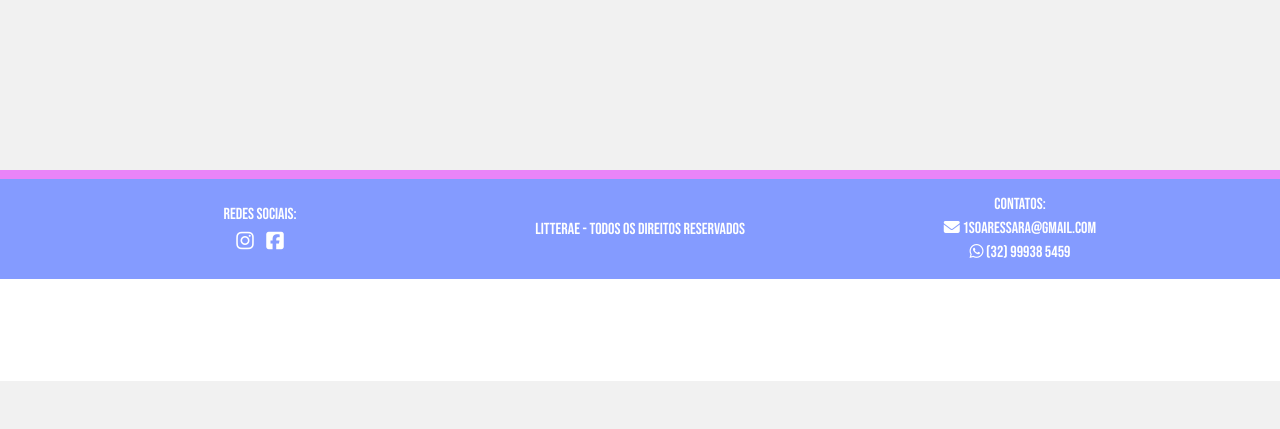
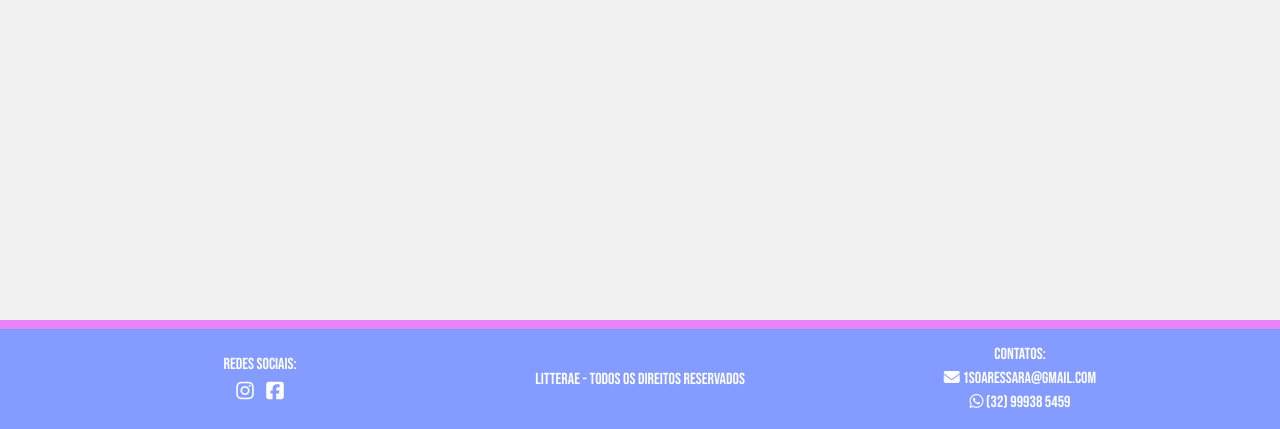
Before and after one commit to HigorTuretta/Litterae, a PHP site: page /sobreNos in a window 1280 px wide. Shown: the part 419-848 px from the top of the page. Before the commit the page ends 800 px from the top, so only its background shows below. Run offline with PHP 8.4, Linux system fonts and the light colour scheme; data that the repository does not hold is empty; some libraries are stand-ins or nearby versions.

Commit message:
CSSChanges

```diff
--- a/assets/css/style.css
+++ b/assets/css/style.css
@@ -689,5 +689,5 @@ form input, select, textarea {
 /* SOBRE NOS END */
 
 .control-height {
-    padding-bottom: 200px;
+    padding-bottom: 350px;
 }
```
